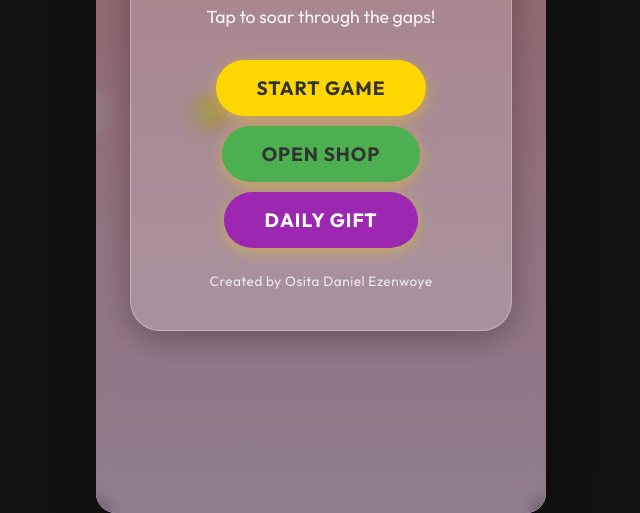
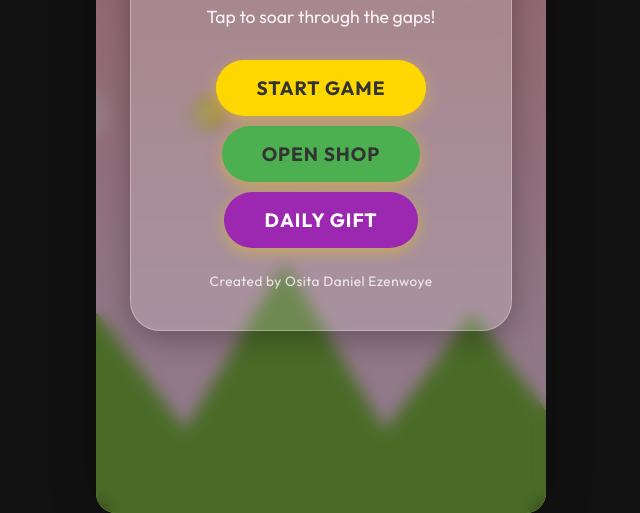
Before and after one commit to Ossy911/flappy-bird, a plain HTML site: page index.html in a window 1280 px wide. Shown: the part 287-800 px from the top of the page, without its empty margins (319-959 px from the left). Drawn offline with Linux system fonts and the light colour scheme; animation ran at ten frames a second.

Commit message:
Mega Update 5/19: Add parallax mountain background

```diff
--- a/index.html
+++ b/index.html
@@ -736,6 +736,17 @@
                 ctx.globalAlpha = 1.0;
             }
 
+            // Draw Parallax Mountains
+            ctx.fillStyle = cycleIndex === 3 ? '#1a2a42' : '#7cb342';
+            for(let i=0; i<5; i++) {
+                const mx = ((GAME_WIDTH + 300) * ((0.1 + i * 0.25 + globalTime * 0.002) % 1)) - 150;
+                ctx.beginPath();
+                ctx.moveTo(mx - 150, GAME_HEIGHT);
+                ctx.lineTo(mx, GAME_HEIGHT - 200 - (i%2)*50);
+                ctx.lineTo(mx + 150, GAME_HEIGHT);
+                ctx.fill();
+            }
+
             // Draw clouds
             ctx.fillStyle = 'rgba(255, 255, 255, 0.3)';
             const cloudT = globalTime * 0.01;
```
